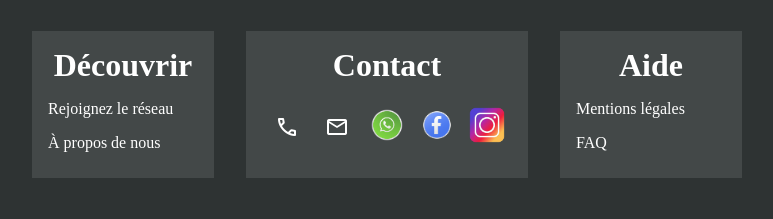
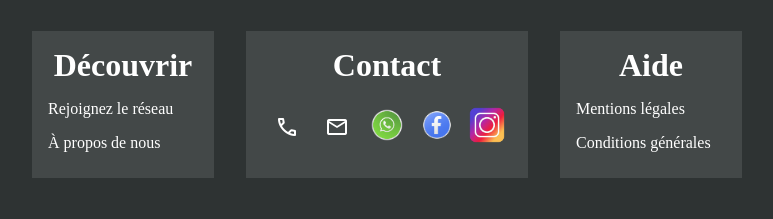
Before and after one commit to tomSample/bon_appetit, a PHP site: page /index.php in a window 1280 px wide. Shown: the part 2073-2292 px from the top of the page, without its empty margins (253-1026 px from the left). Run offline with PHP 8.4, Linux system fonts and the light colour scheme.

Commit message:
minor change href footer + include pages mentions/conditions in header

```diff
--- a/footer.php
+++ b/footer.php
@@ -31,8 +31,8 @@
                     <h2>Aide</h2>
                 </div>
                 <div class="footer-box-padtop">
-                    <a href="" class="links">Mentions légales</a>
-                    <a href="" class="links">FAQ</a>
+                    <a href="mentions.php" class="links">Mentions légales</a>
+                    <a href="conditionsgenerales.php" class="links">Conditions générales</a>
                 </div>
             </div>
         </div>
@@ -58,7 +58,7 @@
                 <h2>Aide</h2>
                 <div class="footer-box-padtop box-1">
                     <a href="">Mentions légales</a>
-                    <a href="">FAQ</a>
+                    <a href="">Conditions générales</a>
                 </div>
             </div>
         </div>
--- a/header.php
+++ b/header.php
@@ -21,7 +21,9 @@
                 $currentPage =='administration.php' ||
                 $currentPage =='create.php' ||
                 $currentPage == 'inscription-restaurant.php' ||
-                $currentPage =='create.php') : ?>
+                $currentPage =='create.php' ||
+                $currentPage =='conditionsgenerales.php' ||
+                $currentPage =='mentions.php') : ?>
 
         <!--  vérifie si l'utilisateur est connecté et s'il est admin -->
 
```
